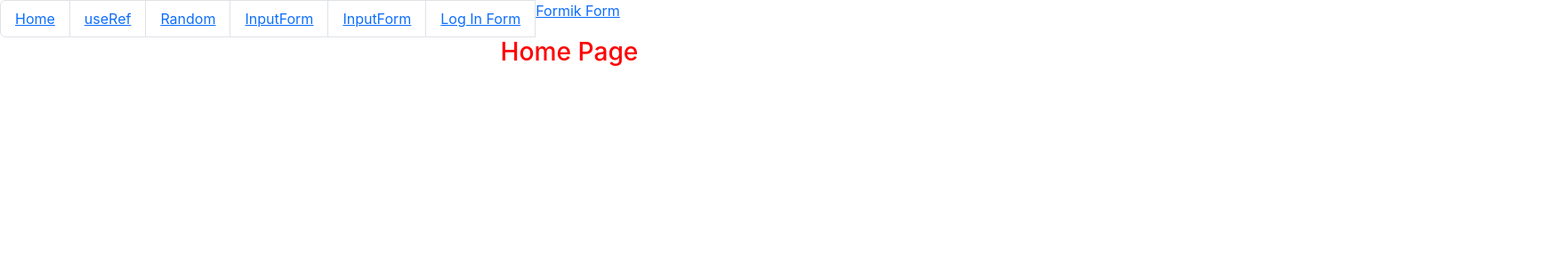
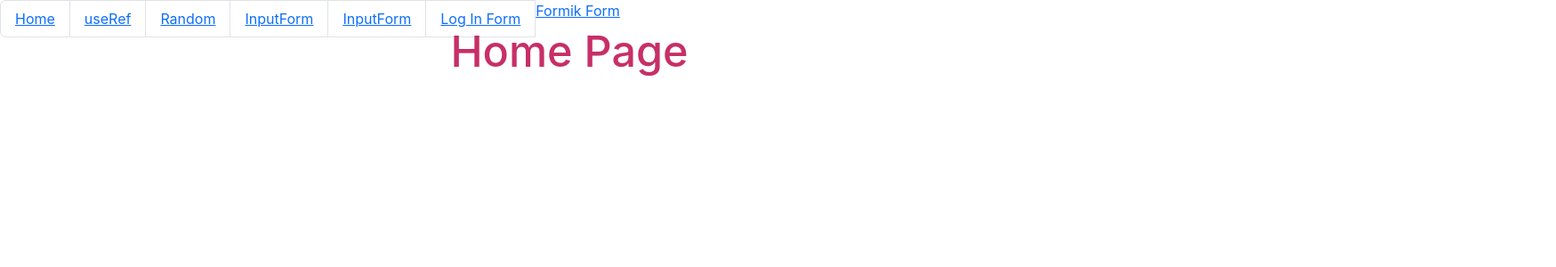
Before and after one commit to mathiasadikpon/nucamp-react-practices, a React (Create React App) app: page / in a window 1280 px wide. Shown: the top 300 px of the page at 89% size, 1749 px wide, since content can reach past the window. Built offline with nearby package versions, Linux system fonts and the light colour scheme.

Commit message:
Enhance HomePage animation with improved opacity and scaling effects using react-spring

```diff
--- a/src/pages/HomePage.js
+++ b/src/pages/HomePage.js
@@ -2,10 +2,10 @@ import { useSpring, animated } from "react-spring";
 
 const HomePage = () => {
   const animeStyle = useSpring({
-    from: { color: "blue", opacity: 1 , transform: "rotate(20deg)", transform: "scale(2)"},
-    to: { color: "red", opacity: 1,transform: "rotate(0deg)" ,  transform: "scale(1)"},
+    from: { color: "blue", opacity: 0.3 , transform: "rotate(20deg)", transform: "scale(1)"},
+    to: { color: "red", opacity: 1,transform: "rotate(0deg)" ,  transform: "scale(2)"},
 
-
+    config: {duration:2000},
     loop: true
   });
   return (
```
